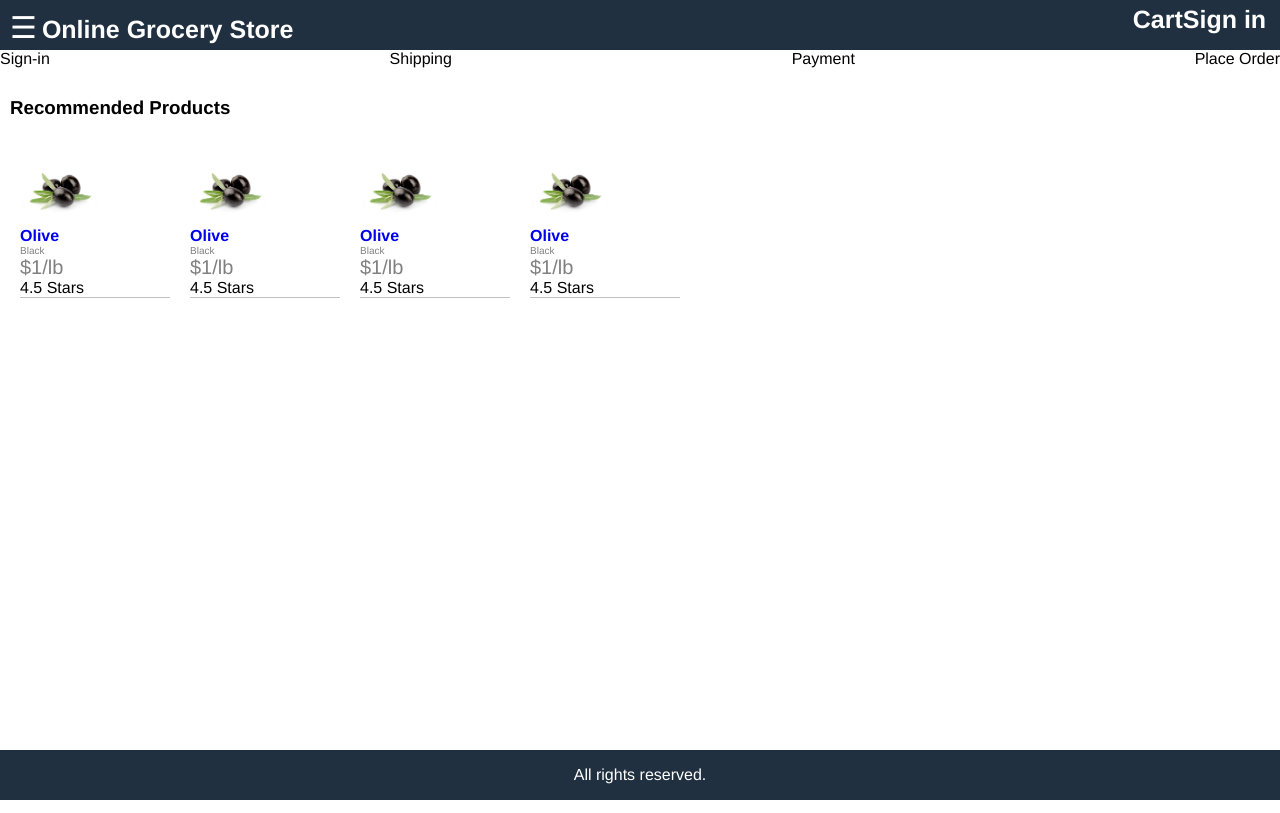
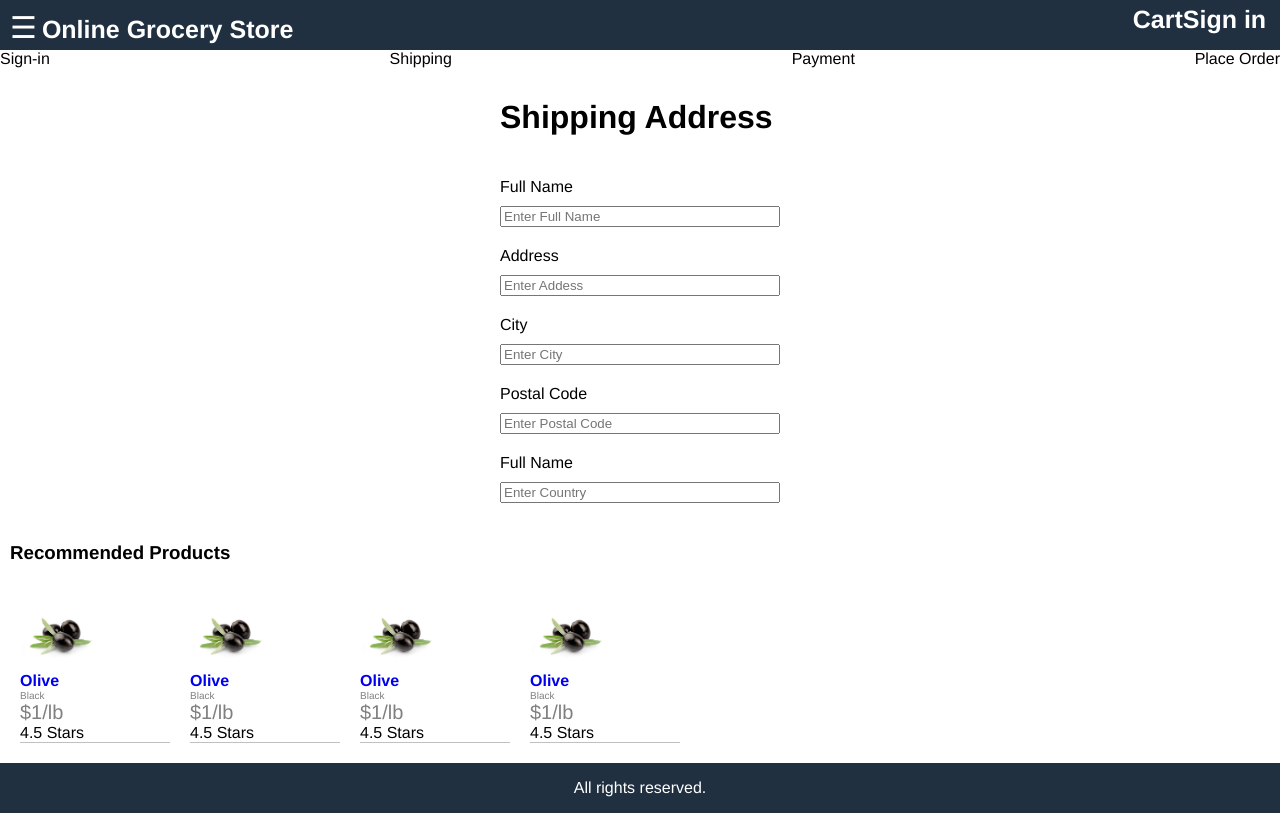
Before and after one commit to mekalyan26/Javascript_Projects, a React (Create React App) app in the folder OnlineGroceryStore/frontend/: page /shipping in a window 1280 px wide. Built offline with nearby package versions, Linux system fonts and the light colour scheme.

Commit message:
added shipping address entry screen

```diff
--- a/OnlineGroceryStore/frontend/src/screens/ShippingAddressScreen.js
+++ b/OnlineGroceryStore/frontend/src/screens/ShippingAddressScreen.js
@@ -1,10 +1,81 @@
-import React from 'react';
-import CheckoutSteps from '../components/CheckoutSteps';
+import React, { useState, useEffect } from "react";
+import CheckoutSteps from "../components/CheckoutSteps";
 
-export default function ShippingAddressScreen(){
-    return(
+export default function ShippingAddressScreen() {
+    const [fullName, setFullName] = useState('');
+    const [address, setAddress] = useState('');
+    const [city, setCity] = useState('');
+    const [postalCode, setPostalCode] = useState('');
+    const [country, setCountry] = useState('');
+
+    const submitHandler = (e) => {
+        e.preventDefault();
+
+    }
+
+  return (
+    <div>
+      <CheckoutSteps step1 step2></CheckoutSteps>
+      <form className="form" onSubmit={submitHandler}>
         <div>
-            <CheckoutSteps step1 step2></CheckoutSteps>
+          <h1>Shipping Address</h1>
         </div>
-    );
+        <div>
+          <label htmlFor="fullName">Full Name</label>
+          <input
+            type="text"
+            id="fullName"
+            placeholder="Enter Full Name"
+            value={fullName}
+            onChange={(e) => setFullName(e.target.value)}
+            required
+          ></input>
+        </div>
+        <div>
+          <label htmlFor="address">Address</label>
+          <input
+            type="text"
+            id="Address"
+            placeholder="Enter Addess"
+            value={address}
+            onChange={(e) => setAddress(e.target.value)}
+            required
+          ></input>
+        </div>
+        <div>
+          <label htmlFor="city">City</label>
+          <input
+            type="text"
+            id="city"
+            placeholder="Enter City"
+            value={city}
+            onChange={(e) => setCity(e.target.value)}
+            required
+          ></input>
+        </div>
+        <div>
+          <label htmlFor="postalCode">Postal Code</label>
+          <input
+            type="text"
+            id="postalCode"
+            placeholder="Enter Postal Code"
+            value={postalCode}
+            onChange={(e) => setPostalCode(e.target.value)}
+            required
+          ></input>
+        </div>
+        <div>
+          <label htmlFor="country">Full Name</label>
+          <input
+            type="text"
+            id="country"
+            placeholder="Enter Country"
+            value={country}
+            onChange={(e) => setCountry(e.target.value)}
+            required
+          ></input>
+        </div>
+      </form>
+    </div>
+  );
 }
```
